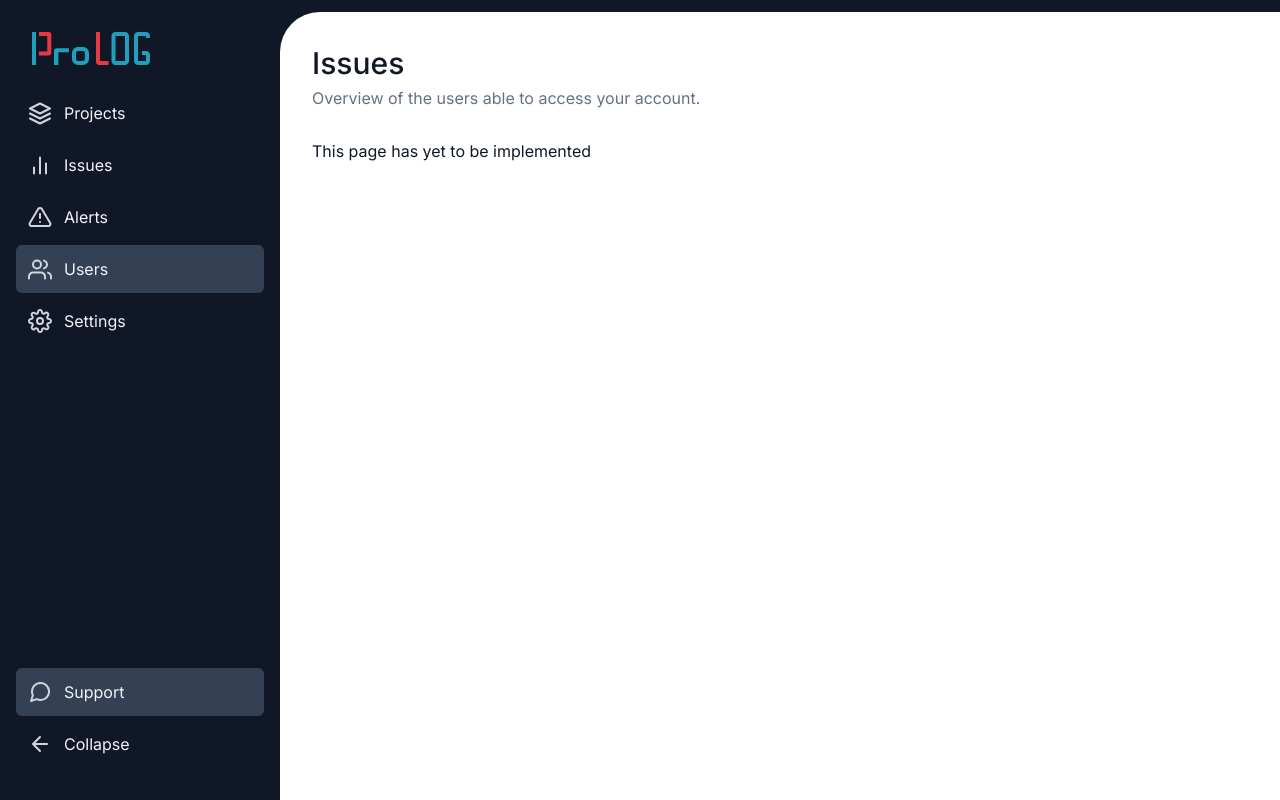
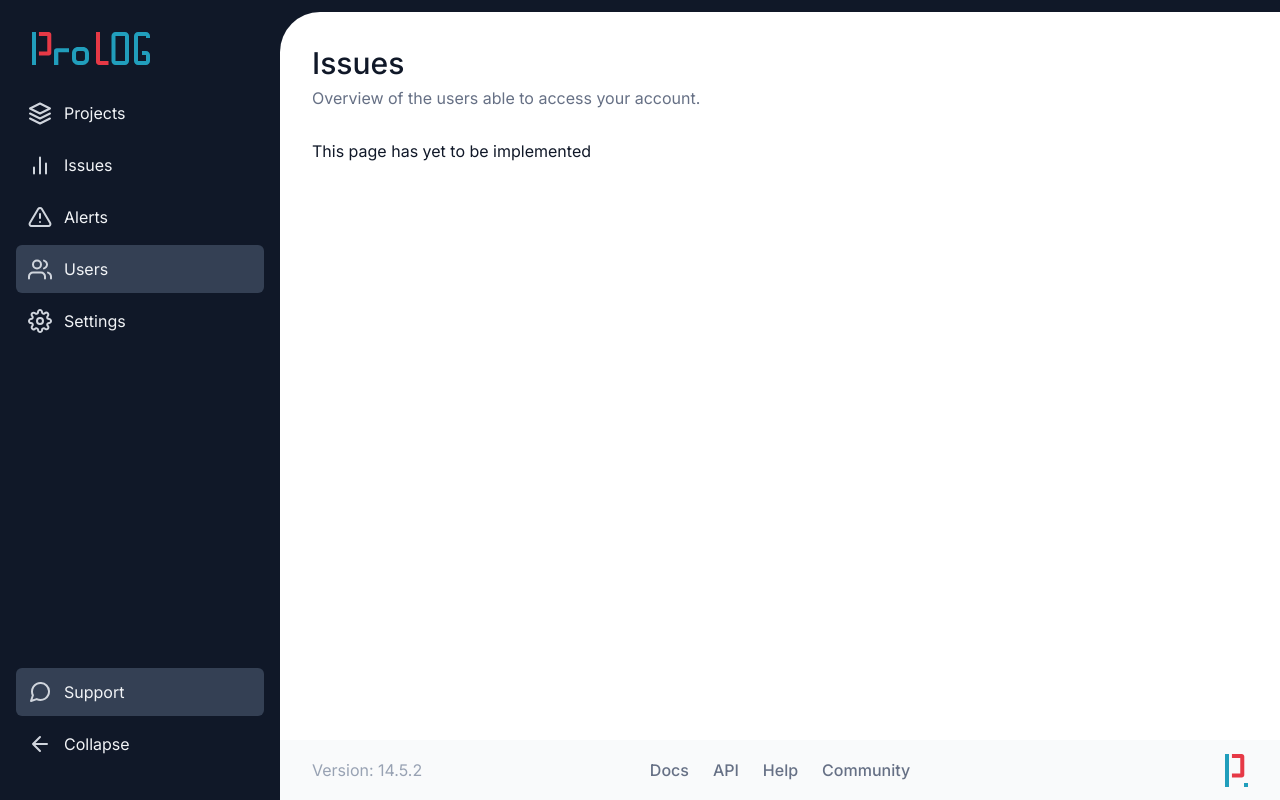
Before and after one commit to profydev/prolog-app-JuseGit, a Next.js app: page /dashboard/users in a window 1280 px wide. Built offline with nearby package versions, Linux system fonts and the light colour scheme.

Commit message:
Add footer to page container. (#9)
* Add footer to page container.

* Use Cypress env variable for app version

```diff
--- a/cypress.config.ts
+++ b/cypress.config.ts
@@ -11,4 +11,8 @@ export default defineConfig({
       // implement node event listeners here
     },
   },
+
+  env: {
+    APP_VERSION: "14.5.2",
+  },
 });
--- a/features/layout/page-container/page-container.tsx
+++ b/features/layout/page-container/page-container.tsx
@@ -1,5 +1,6 @@
 import React from "react";
 import Head from "next/head";
+import Link from "next/link";
 import styled from "styled-components";
 import { SidebarNavigation } from "../sidebar-navigation";
 import { color, displayFont, textFont, space, breakpoint } from "@styles/theme";
@@ -9,6 +10,13 @@ type PageContainerProps = {
   title: string;
   info: string;
 };
+
+const footerList = [
+  { text: "Docs", href: "#" },
+  { text: "API", href: "#" },
+  { text: "Help", href: "#" },
+  { text: "Community", href: "#" },
+];
 
 const Container = styled.div`
   display: flex;
@@ -20,20 +28,31 @@ const Container = styled.div`
   }
 `;
 
+const MainWrap = styled.div`
+  display: flex;
+  flex-direction: column;
+  flex: 1;
+`;
+
 const Main = styled.main`
-  flex: 1;
+  display: flex;
+  flex-direction: column;
 `;
 
 const ContentContainer = styled.div`
   min-height: calc(
-    100vh - 2 * ${space(8)} - ${({ theme }) => theme.size.headerHeight}
+    100vh - 2 * ${space(8)} - ${({ theme }) => theme.size.headerHeight} -
+      ${({ theme }) => theme.size.footerHeight.mobile}
   );
   margin-top: ${({ theme }) => theme.size.headerHeight};
   padding: ${space(8, 3)};
   background: white;
 
   @media (min-width: ${breakpoint("desktop")}) {
-    min-height: calc(100vh - ${space(3)} - 2 * ${space(8)});
+    min-height: calc(
+      100vh - ${space(3)} - 2 * ${space(8)} -
+        ${({ theme }) => theme.size.footerHeight.desktop}
+    );
     margin-top: ${space(3)};
     padding: ${space(8)};
     border-top-left-radius: ${space(10)};
@@ -52,10 +71,80 @@ const Info = styled.div`
   ${textFont("md", "regular")}
 `;
 
+const Footer = styled.div.attrs({
+  "data-cy": "page-content-footer",
+})`
+  display: flex;
+  flex-direction: column;
+  justify-content: center;
+  align-items: center;
+  height: ${({ theme }) => theme.size.footerHeight.mobile};
+  background: ${color("gray", 50)};
+  gap: ${space(6)};
+
+  @media (min-width: ${breakpoint("desktop")}) {
+    flex-direction: row;
+    justify-content: space-between;
+    height: ${({ theme }) => theme.size.footerHeight.desktop};
+    padding: 0 ${space(8)};
+  }
+`;
+
+const Version = styled.div`
+  width: calc(2 * ${space(20)});
+  color: ${color("gray", 400)};
+  text-align: center;
+  order: 3;
+
+  @media (min-width: ${breakpoint("desktop")}) {
+    text-align: left;
+    order: 1;
+  }
+`;
+
+const List = styled.ul`
+  display: flex;
+  flex-firection: row;
+  list-style: none;
+  padding: 0;
+  margin: 0;
+  gap: ${space(6)};
+  order: 1;
+
+  @media (min-width: ${breakpoint("desktop")}) {
+    order: 2;
+  }
+`;
+
+const FooterAnchor = styled(Link)`
+  ${textFont("md", "medium")};
+  color: ${color("gray", 500)};
+  text-decoration: none;
+`;
+
+const Logo = styled.img`
+  width: 1.4375em;
+`;
+
+const LogoWrap = styled.div`
+  display: flex;
+  flex-direction: column;
+  align-items: center;
+  width: calc(2 * ${space(20)});
+  order: 2;
+
+  @media (min-width: ${breakpoint("desktop")}) {
+    flex-direction: column;
+    align-items: flex-end;
+    order: 3;
+  }
+`;
+
 export function PageContainer({ children, title, info }: PageContainerProps) {
   // combine title in a single string to prevent below warning
   // "Warning: A title element received an array with more than 1 element as children."
   const documentTitle = `ProLog - ${title}`;
+
   return (
     <Container>
       <Head>
@@ -65,6 +154,7 @@ export function PageContainer({ children, title, info }: PageContainerProps) {
       </Head>
 
       <SidebarNavigation />
+      <MainWrap>
         <Main>
           <ContentContainer>
             <Title>{title}</Title>
@@ -72,6 +162,22 @@ export function PageContainer({ children, title, info }: PageContainerProps) {
             {children}
           </ContentContainer>
         </Main>
+        <Footer>
+          <Version>Version: {process.env.NEXT_PUBLIC_APP_VERSION}</Version>
+
+          <List>
+            {footerList.map((item, index) => (
+              <li key={`footer-link-${index}`}>
+                <FooterAnchor href={item.href}>{item.text}</FooterAnchor>
+              </li>
+            ))}
+          </List>
+
+          <LogoWrap>
+            <Logo src="/icons/logo-small.svg" alt="footer logo small" />
+          </LogoWrap>
+        </Footer>
+      </MainWrap>
     </Container>
   );
 }
--- a/next.config.js
+++ b/next.config.js
@@ -1,4 +1,6 @@
 /** @type {import('next').NextConfig} */
+// eslint-disable-next-line @typescript-eslint/no-var-requires
+const packageJson = require("./package.json");
 const nextConfig = {
   reactStrictMode: true,
   compiler: {
@@ -7,6 +9,9 @@ const nextConfig = {
   images: {
     domains: ["prolog-api.profy.dev"],
   },
+  env: {
+    NEXT_PUBLIC_APP_VERSION: packageJson.version,
+  },
 };
 
 module.exports = nextConfig;
--- a/styles/theme.ts
+++ b/styles/theme.ts
@@ -43,6 +43,10 @@ export type Theme = {
   };
   size: {
     headerHeight: string;
+    footerHeight: {
+      desktop: string;
+      mobile: string;
+    };
   };
   breakpoint: {
     desktop: string;
@@ -148,6 +152,10 @@ export const theme = {
   },
   size: {
     headerHeight: "4rem",
+    footerHeight: {
+      desktop: "3.75rem",
+      mobile: "11.0625em",
+    },
   },
   breakpoint: {
     desktop: "64em",
```
Also changed, not shown: 1 other file (tests, documents, lock files or other folders). Lines whose indentation alone changed are shown as unchanged.
